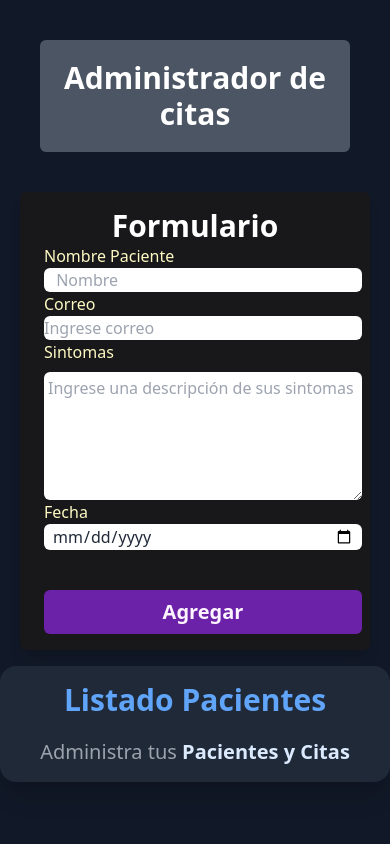
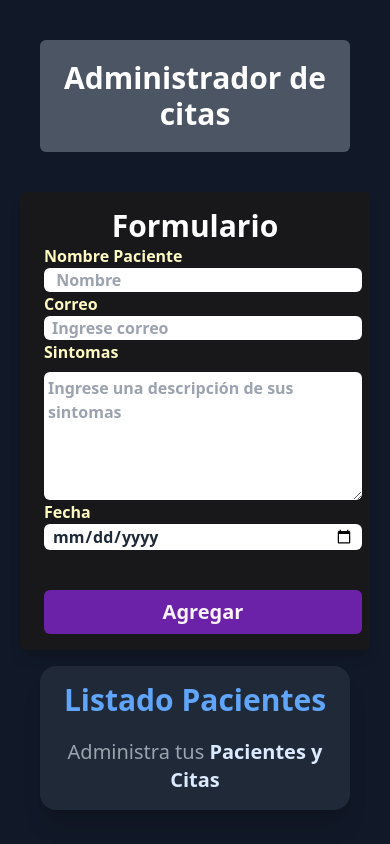
Before and after one commit to Andres-GMP/RepoCitas, a React (Vite) app: page / in a window 390 px wide. Built offline with nearby package versions, Linux system fonts and the light colour scheme.

Commit message:
Espaciado en input's

```diff
--- a/src/components/Formulario.jsx
+++ b/src/components/Formulario.jsx
@@ -76,7 +76,7 @@ export const Formulario = ({setPacientes, pacientes, paciente,setPaciente}) => {
         <div className='bg-zinc-900 rounded-md p-4 w-auto mx-5 shadow-lg md:w-auto xl:w-auto xl:ml-5 mb-auto'>
             <h1 className=' text-3xl text-center font-bold text-white '>Formulario</h1>
             {error && <p className=' grid text-red-700 font-bold justify-center my-2 '> Debes llenar todos los campos</p>}
-            <form className='container mx-2 text-yellow-100' onSubmit={validarFormulario}>
+            <form className='container mx-2 text-yellow-100 font-semibold' onSubmit={validarFormulario}>
                 <div>
                     <label htmlFor="nombrePaciente">Nombre Paciente </label>
                     <input type="text" id= 'nombre' className=' block w-full rounded-md text-gray-800 px-2' placeholder=' Nombre' value={nombre} onChange={(e) => setNombre(e.target.value)} />
@@ -84,7 +84,7 @@ export const Formulario = ({setPacientes, pacientes, paciente,setPaciente}) => {
                 </div>
                 <div>
                     <label htmlFor="email" >Correo </label>
-                    <input type="email" id= 'email' className='block w-full rounded-md text-gray-800' placeholder='Ingrese correo' value={correo} onChange={(e) => setCorreo (e.target.value)}/>
+                    <input type="email" id= 'email' className='block w-full rounded-md text-gray-800 px-2' placeholder='Ingrese correo' value={correo} onChange={(e) => setCorreo (e.target.value)}/>
                 </div>
                 <div>
                     <label htmlFor="sintomas">Sintomas </label>
--- a/src/components/Listado.jsx
+++ b/src/components/Listado.jsx
@@ -6,7 +6,7 @@ export const Listado = ({pacientes, setPaciente, eliminarPaciente}) => {
 
 
     return (
-        <div className='bg-gray-800 rounded-2xl p-4 w-auto shadow-xl md:w-auto lg:w-auto lg:mx-5 xl:w-auto xl:mr-20 overflow-y-auto'>
+        <div className='bg-gray-800 rounded-2xl p-4 w-auto shadow-xl mx-10 md:w-auto lg:w-auto lg:mx-5 xl:w-auto xl:mr-20 overflow-y-auto'>
             <div>
                 <h2 className='text-3xl text-center text-blue-400 font-bold'>Listado Pacientes</h2>
                 <p className='text-center text-xl mt-5 text-gray-400'>Administra tus <span className=' text-blue-100 font-bold'> Pacientes y Citas </span></p>
```
